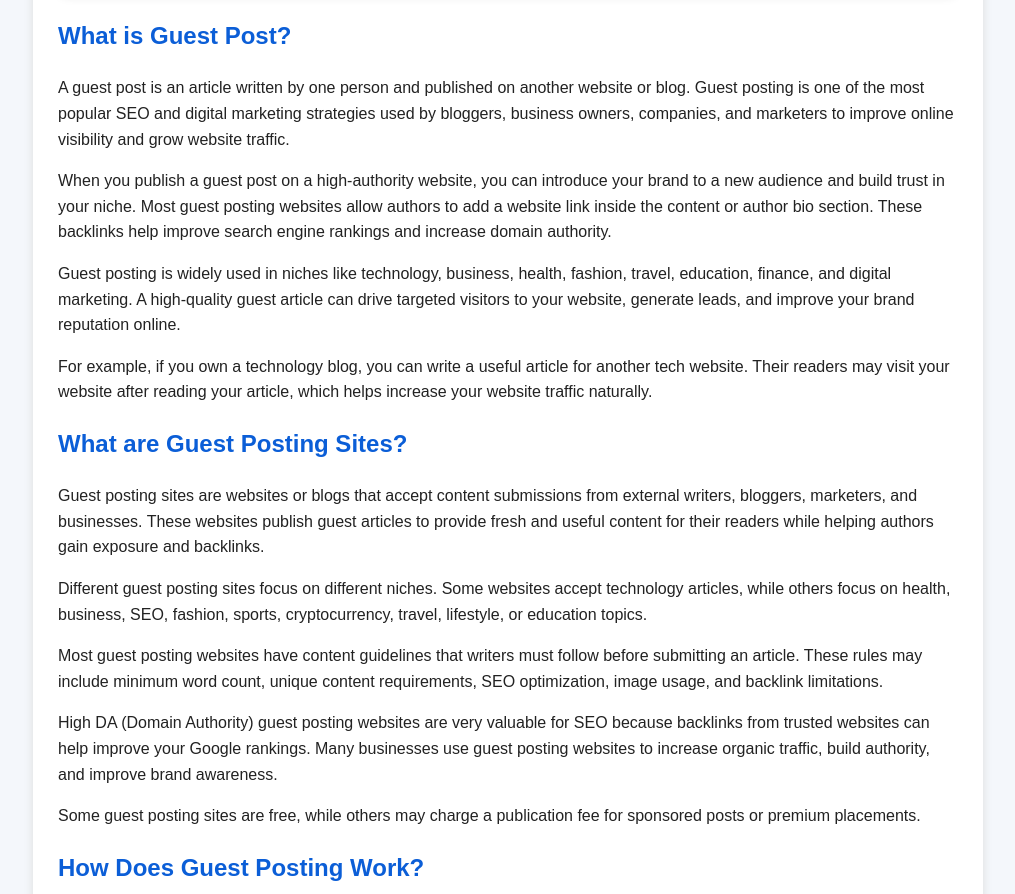
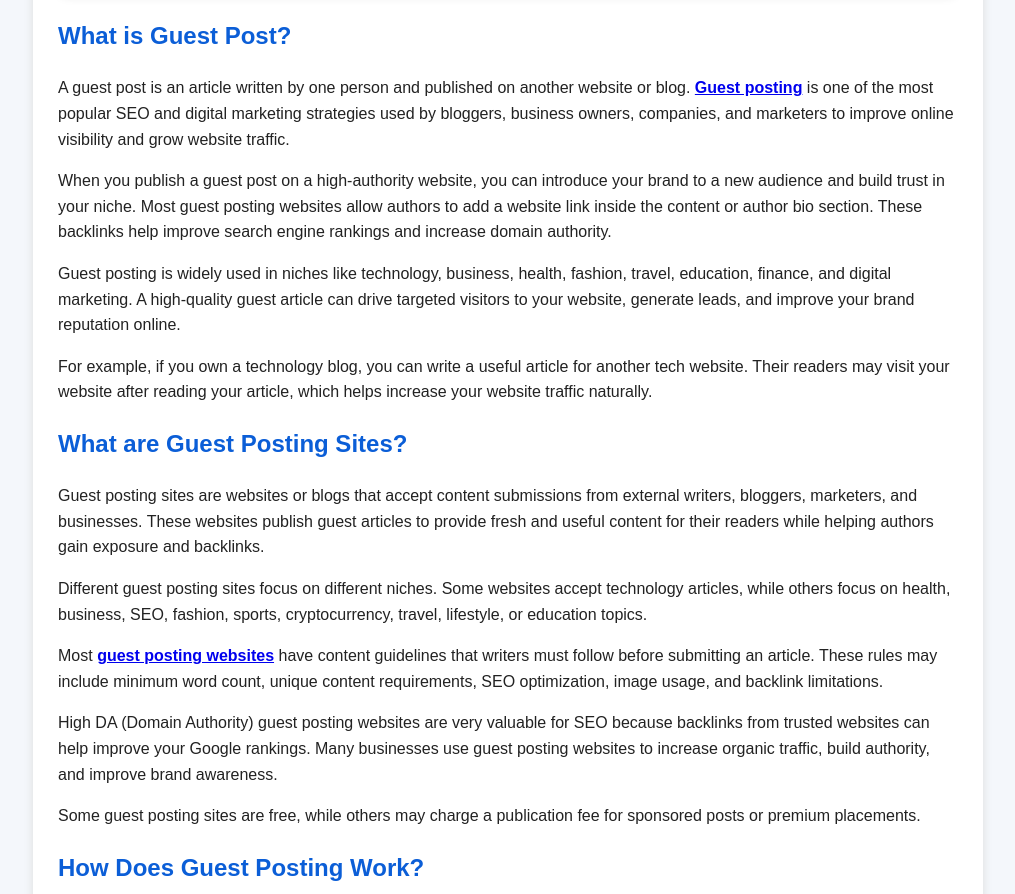
Before and after one commit to guestpostingsites/guestpostingsites.github.io, a plain HTML site: page index.html in a window 1280 px wide. Shown: the part 379-1273 px from the top of the page, without its empty margins (132-1147 px from the left). Drawn offline with Linux system fonts and the light colour scheme.

Commit message:
Update index.html

```diff
--- a/index.html
+++ b/index.html
@@ -114,7 +114,7 @@
 
 <p>
 A guest post is an article written by one person and published on another website or blog.
-Guest posting is one of the most popular SEO and digital marketing strategies used by bloggers,
+<b><a href="https://www.guest-posting-sites.com/">Guest posting</a></b> is one of the most popular SEO and digital marketing strategies used by bloggers,
 business owners, companies, and marketers to improve online visibility and grow website traffic.
 </p>
 
@@ -150,7 +150,7 @@ while others focus on health, business, SEO, fashion, sports, cryptocurrency, tr
 </p>
 
 <p>
-Most guest posting websites have content guidelines that writers must follow before submitting an article.
+Most <b><a href="https://www.guest-posting-sites.com/paid-guest-posting-sites/">guest posting websites</a></b> have content guidelines that writers must follow before submitting an article.
 These rules may include minimum word count, unique content requirements, SEO optimization, image usage,
 and backlink limitations.
 </p>
```
